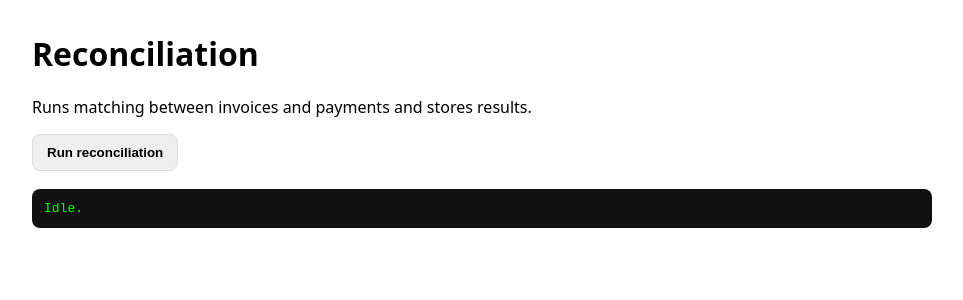
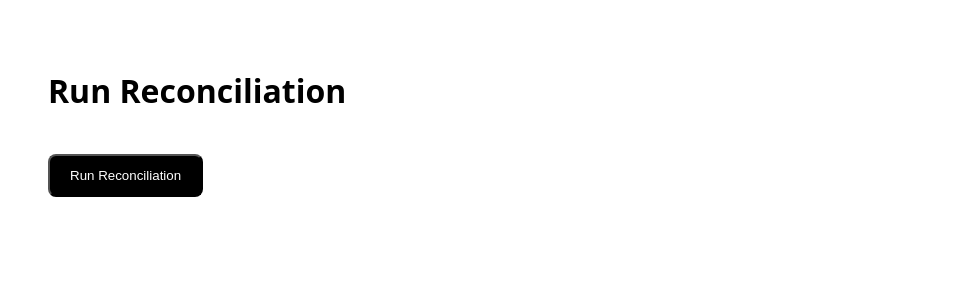
Before and after one commit to boskovasiljevic90/effluxa, a Next.js app: page /app/reconcile in a window 1280 px wide. Shown: the top 300 px of the page, without its empty margins (0-963 px from the left). Built offline with nearby package versions, Linux system fonts and the light colour scheme.

Commit message:
add reconcile page UI

```diff
--- a/app/app/reconcile/page.tsx
+++ b/app/app/reconcile/page.tsx
@@ -3,46 +3,53 @@
 import { useState } from "react";
 
 export default function ReconcilePage() {
-  const [out, setOut] = useState<string>("Idle.");
+  const [result, setResult] = useState<any>(null);
+  const [loading, setLoading] = useState(false);
 
-  async function run() {
-    setOut("Clicked. Calling /api/reconcile/run ...");
+  async function runReconcile() {
+    setLoading(true);
+    setResult(null);
 
-    try {
-      const res = await fetch("/api/reconcile/run", {
-        method: "POST",
-        credentials: "include",
-        headers: { "content-type": "application/json" },
-      });
+    const res = await fetch("/api/reconcile/run", {
+      method: "POST",
+      headers: {
+        "Content-Type": "application/json",
+      },
+      body: JSON.stringify({
+        orgId: "demo-org", // privremeno hardcoded
+      }),
+    });
 
-      const txt = await res.text();
-      setOut(`HTTP ${res.status}\n${txt}`);
-    } catch (e: any) {
-      setOut(`Client error: ${e?.message || String(e)}`);
-    }
+    const data = await res.json();
+    setResult(data);
+    setLoading(false);
   }
 
   return (
-    <main style={{ padding: 24, maxWidth: 900 }}>
-      <h1 style={{ marginTop: 0 }}>Reconciliation</h1>
-      <p>Runs matching between invoices and payments and stores results.</p>
+    <div style={{ padding: 40 }}>
+      <h1 style={{ fontSize: 32, fontWeight: 800 }}>
+        Run Reconciliation
+      </h1>
 
       <button
-        onClick={run}
+        onClick={runReconcile}
         style={{
-          padding: "10px 14px",
+          marginTop: 20,
+          padding: "12px 20px",
+          background: "black",
+          color: "white",
           borderRadius: 8,
-          border: "1px solid #ddd",
           cursor: "pointer",
-          fontWeight: 600,
         }}
       >
-        Run reconciliation
+        {loading ? "Running..." : "Run Reconciliation"}
       </button>
 
-      <pre style={{ marginTop: 18, background: "#111", color: "#0f0", padding: 12, borderRadius: 8, whiteSpace: "pre-wrap" }}>
-        {out}
-      </pre>
-    </main>
+      {result && (
+        <pre style={{ marginTop: 30 }}>
+          {JSON.stringify(result, null, 2)}
+        </pre>
+      )}
+    </div>
   );
 }
```
